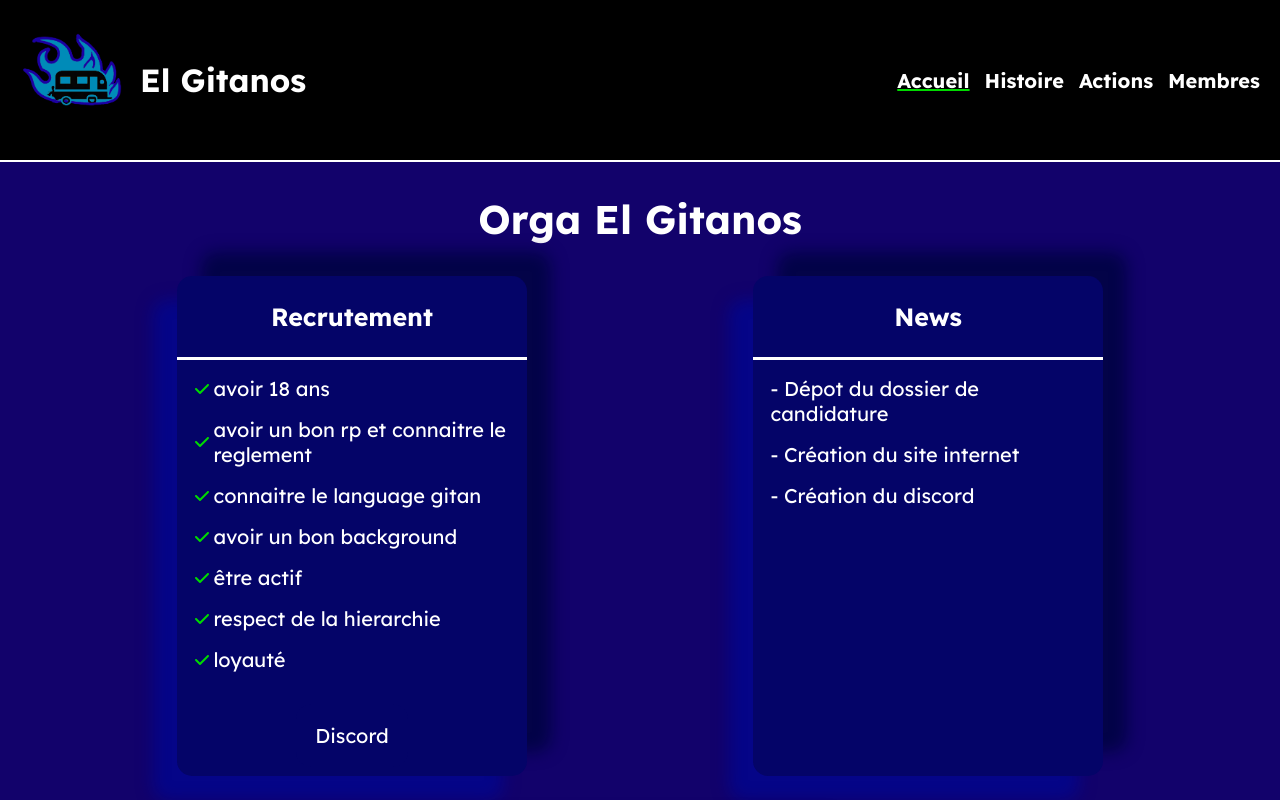
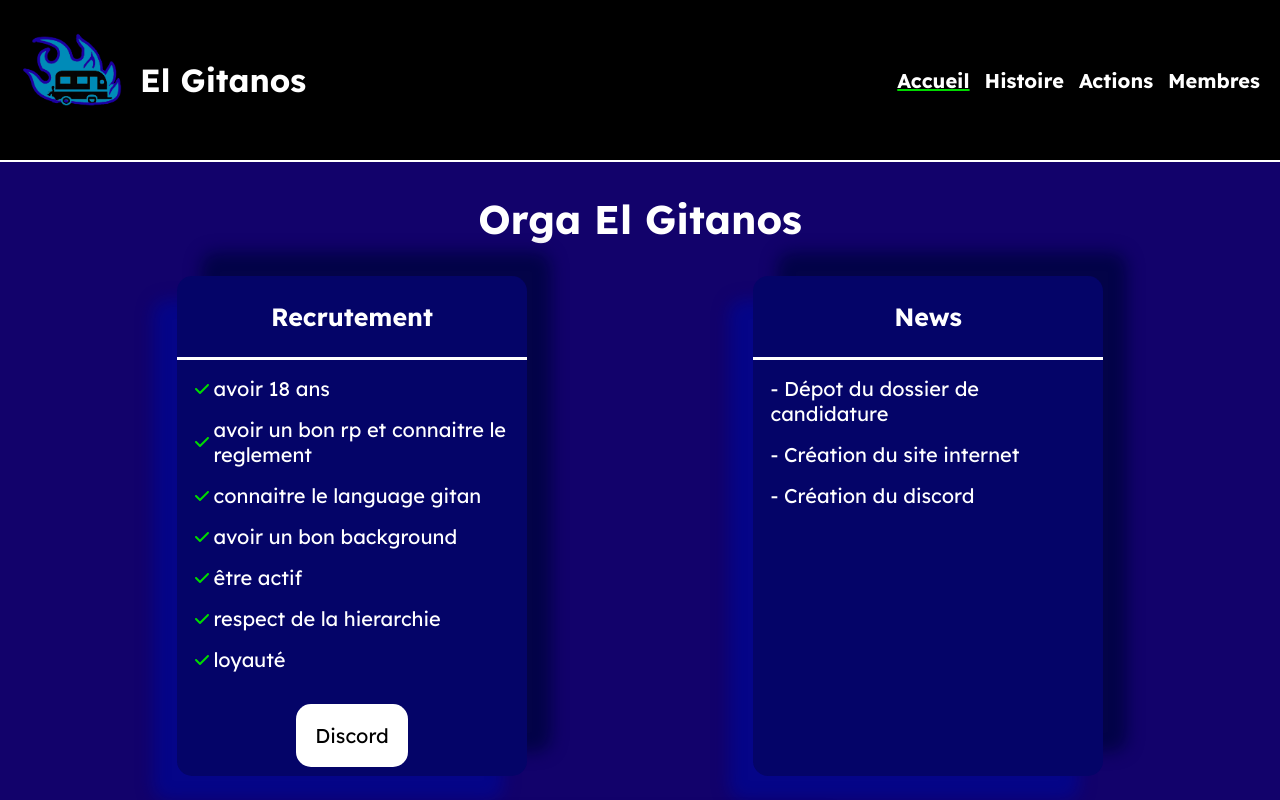
Before and after one commit to cobaltium360/elgitanos, a Next.js app: page / in a window 1280 px wide. Shown: the top 800 px of the page. Built offline with nearby package versions, Linux system fonts and the light colour scheme.

Commit message:
changement couleur discord

```diff
--- a/styles/home.scss
+++ b/styles/home.scss
@@ -59,10 +59,10 @@
 }
 
 .button_discord{
-    background-color: rgb(4, 4, 104);
+    background-color: rgb(255, 255, 255);
     display: flex;
     text-decoration: none;
-    color: white;
+    color: black;
     font-size: 20px;
     padding: 1.2rem;
     border-radius: 15px;
```
